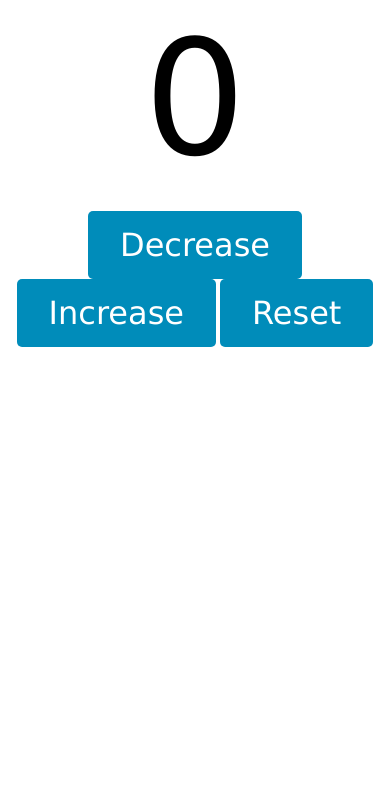
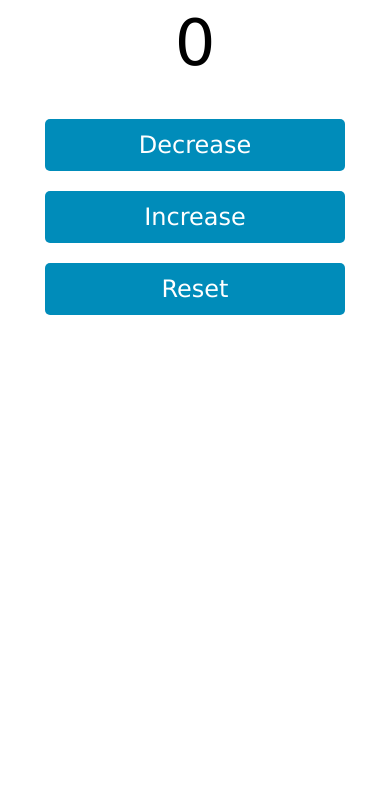
Before and after one commit to enowjohn/resetdemo, a plain HTML site: page index.html in a window 390 px wide. Shown: the part 75-865 px from the top of the page. Before the commit the page ends 844 px from the top, so only its background shows below. Drawn offline with Linux system fonts and the light colour scheme.

Commit message:
making it responsive

```diff
--- a/index.js
+++ b/index.js
@@ -5,17 +5,32 @@ const lable = document.getElementById("lable");
 
 let count = 0;
 
-decreasebtn.onclick = function () {
+// decreasebtn.onclick = function () {
+//     count--;
+//     lable.textContent = count;
+// }
+
+// increasebtn.onclick = function () {
+//     count++;
+//     lable.textContent = count;
+// }
+
+// resetbtn.onclick = function () {
+//     count = 0;
+//     lable.textContent = count;
+// }
+
+decreasebtn.addEventListener("click", function () {
     count--;
     lable.textContent = count;
-}
+})
 
-increasebtn.onclick = function () {
+increasebtn.addEventListener("click", function () {
     count++;
     lable.textContent = count;
-}
+})
 
-resetbtn.onclick = function () {
+resetbtn.addEventListener("click", function () {
     count = 0;
     lable.textContent = count;
-}
+})
--- a/style.css
+++ b/style.css
@@ -1,29 +1,49 @@
+/* Purely Mobile-Responsive Styles */
 body {
     text-align: center;
+    margin: 0;
+    padding: 0;
+    font-family: Verdana, sans-serif;
+    overflow-x: hidden;
 }
 
 #lable {
-    font-size: 10em;
-    font-family: verdana;
+    font-size: 4em;
+    font-family: Verdana, sans-serif;
+    margin: 10% 0;
+    word-wrap: break-word;
 }
 
 #btncontainer {
-    margin-top: 5%;
+    margin-top: 10%;
+    display: flex;
+    justify-content: center;
+    flex-direction: column;
+    gap: 20px;
 }
 
 .btn {
-    font-size: 2em;
-    font-family: verdana;
-    background-color: #008CBA; /* Blue */
+    font-size: 1.5em;
+    font-family: Verdana, sans-serif;
+    background-color: #008CBA;
     border: none;
     color: white;
-    padding: 15px 32px;
+    padding: 12px 20px;
     text-align: center;
     text-decoration: none;
     border-radius: 5px;
     cursor: pointer;
+    width: 90%;
+    max-width: 300px;
+    margin: 0 auto;
 }
 
 .btn:hover {
     background-color: rgb(55, 55, 182);
 }
+
+/* Optional Reset for Mobile */
+html, body {
+    width: 100%;
+    height: 100%;
+}
```
